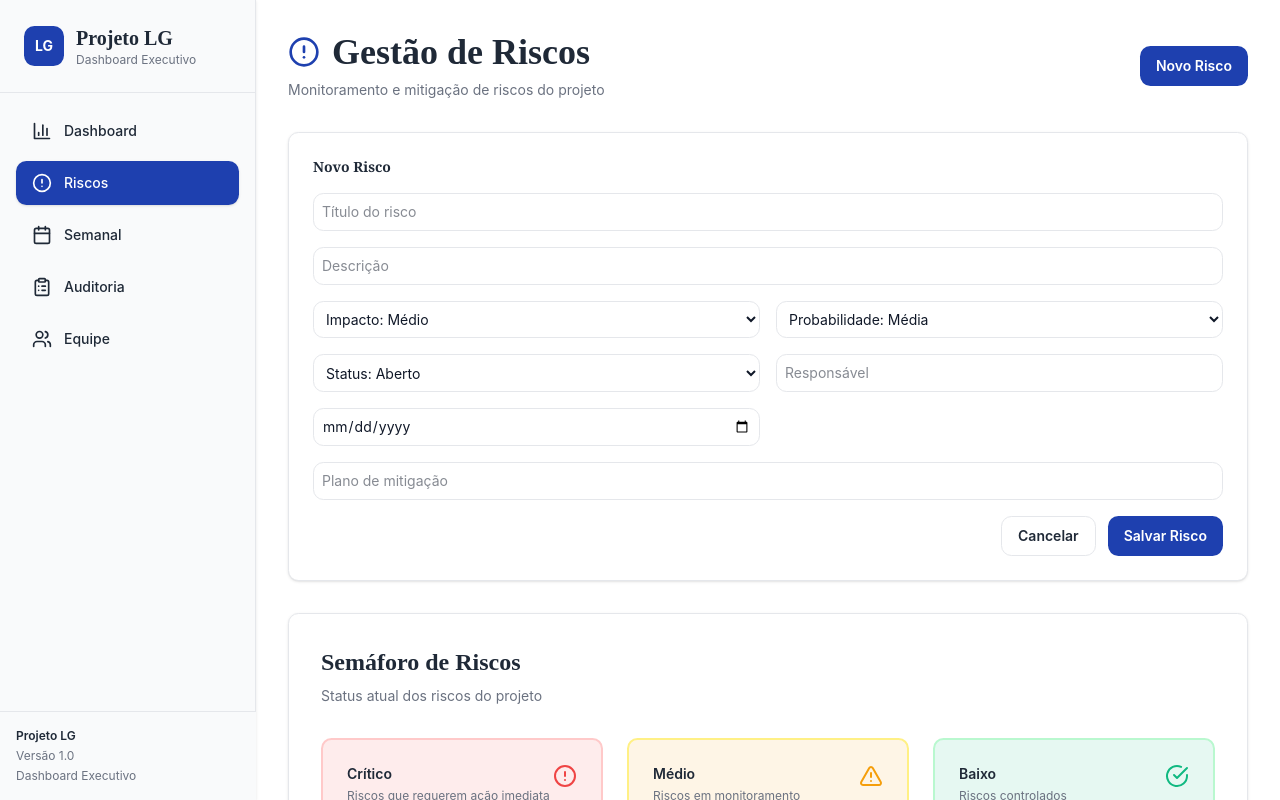
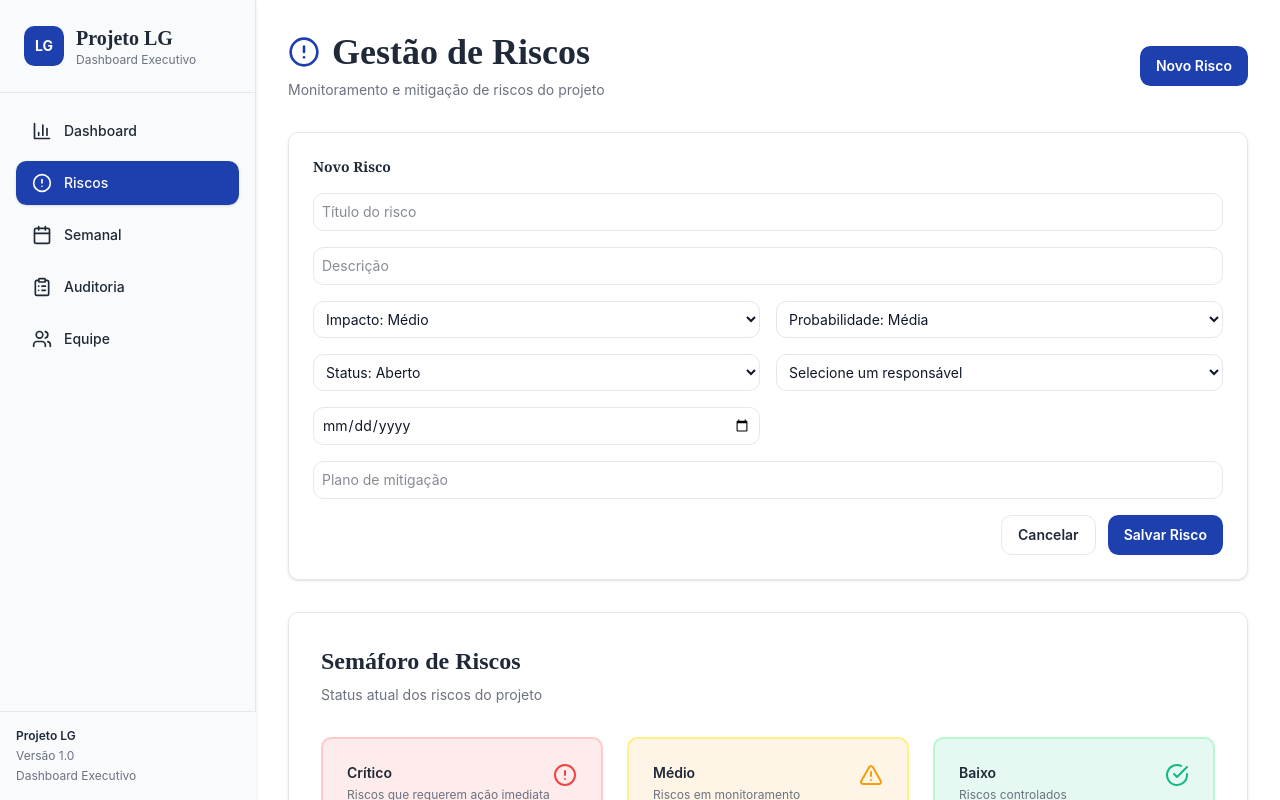
Before and after one commit to recesp-lab/lg-executive-command-center, a React (Vite) app in the folder newproject/: page /risks in a window 1280 px wide. Both pictures are taken after a click on the button "Novo Risco". Built offline with nearby package versions, Linux system fonts and the light colour scheme.

Commit message:
Implement team member selection for risk owner
Added a dropdown for selecting team members as risk owners.

```diff
--- a/newproject/src/pages/RisksPage.tsx
+++ b/newproject/src/pages/RisksPage.tsx
@@ -25,6 +25,10 @@ export default function RisksPage() {
   const [newRisk, setNewRisk] = useState(emptyForm);
   const [editingId, setEditingId] = useState<string | null>(null);
   const [editDraft, setEditDraft] = useState<Risk | null>(null);
+
+const teamMembers = JSON.parse(
+  localStorage.getItem('lg-dashboard:team-members') || '[]'
+);
 
   useEffect(() => {
     try {
@@ -155,12 +159,27 @@ export default function RisksPage() {
                 <option value="mitigating">Status: Em Mitigação</option>
                 <option value="resolved">Status: Resolvido</option>
               </select>
-              <input
-                className="p-2 border border-border rounded-lg text-sm"
-                placeholder="Responsável"
-                value={newRisk.owner}
-                onChange={(e) => setNewRisk((f) => ({ ...f, owner: e.target.value }))}
-              />
+<select
+  className="p-2 border border-border rounded-lg text-sm"
+  value={newRisk.owner}
+  onChange={(e) =>
+    setNewRisk((f) => ({
+      ...f,
+      owner: e.target.value,
+    }))
+  }
+>
+  <option value="">Selecione um responsável</option>
+
+  {teamMembers.map((member: any) => (
+    <option
+      key={member.id}
+      value={member.name}
+    >
+      {member.name}
+    </option>
+  ))}
+</select>
               <input
                 type="date"
                 className="p-2 border border-border rounded-lg text-sm"
```
